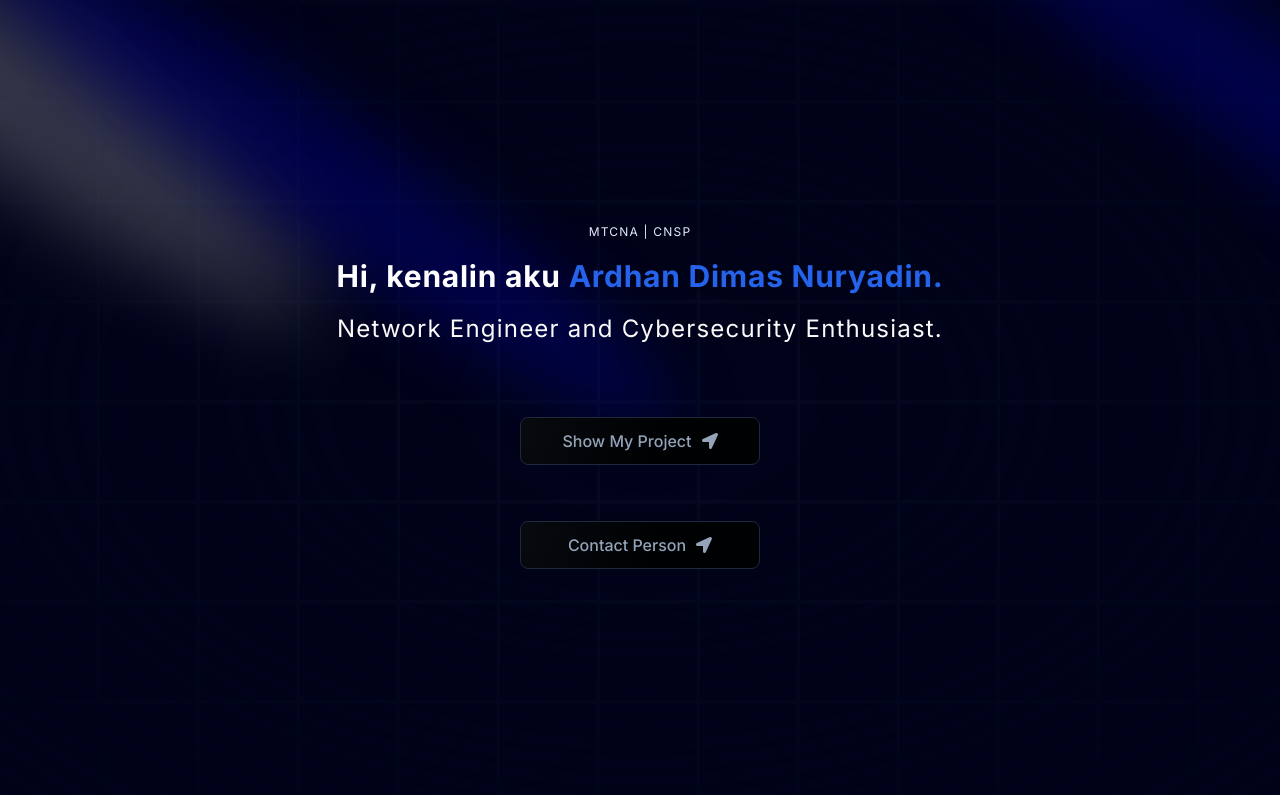
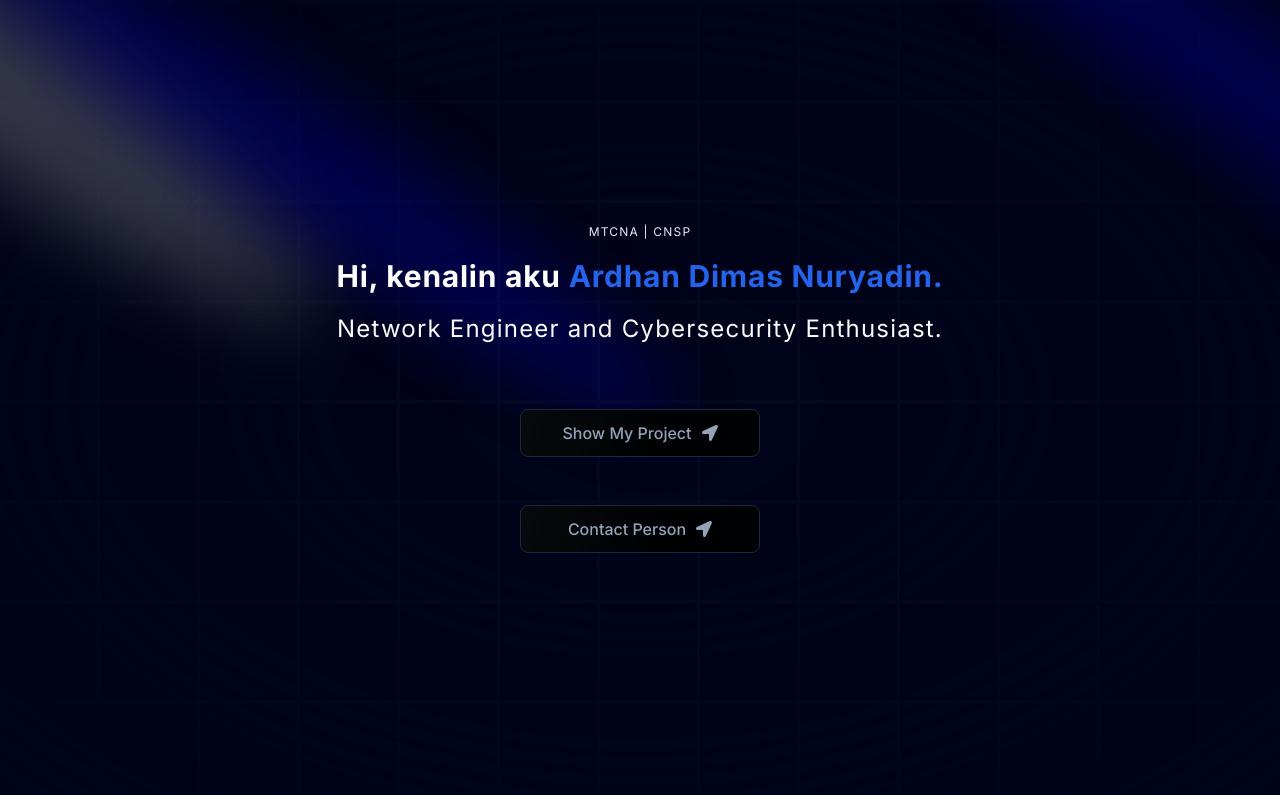
Before and after one commit to Ardhandms/web-santanamekar, a Next.js app: page / in a window 1280 px wide. Shown: the top 795 px of the page. Built offline with nearby package versions, Linux system fonts and the light colour scheme.

Commit message:
revisi penambahan target 3

```diff
--- a/components/Hero.tsx
+++ b/components/Hero.tsx
@@ -35,14 +35,14 @@ const Hero = () => {
             Network Engineer and Cybersecurity Enthusiast.
           </p>
 
-          <a href="#projects" className="mt-4">
+          <a href="#projects" className="mt-2">
             <MagicButton
               title="Show My Project"
               icon={<FaLocationArrow />}
               position="right"
             />
           </a>
-          <a href="#contact" className="mt-4">
+          <a href="#contact" className="mt-2">
             <MagicButton
               title="Contact Person"
               icon={<FaLocationArrow />}
--- a/components/RecentProjects.tsx
+++ b/components/RecentProjects.tsx
@@ -6,8 +6,8 @@ const RecentProjects = () => {
   return (
     <div className="py-20" id="projects">
       <h1 className="heading">
-        My Certificate and Project{" "}
-        <span className="text-blue-600">i&apos;ve Achive</span>
+        My Certificate and Project {""}
+        <span className="text-blue-600">i've Achive</span>
       </h1>
       <p className="text-center md:tracking-wider mb-4 text-sm md:text-sm lg:text-sm">
         (And btw, klik "open in new page" untuk melihat sertifikat nya)
@@ -16,7 +16,7 @@ const RecentProjects = () => {
         {projects.map(({ id, title, des, img, link }) => (
           <div
             key={id}
-            className="lg:min-h-[32.5rem] h-[25rem] flex items-center justify-center sm:w-96 w-[80vw]"
+            className="lg:min-h-[32.5rem] h-[25rem] flex items-cemter justify-center sm:w-96 w-[80vw]"
           >
             <PinContainer title={title} href={link}>
               <a
--- a/next.config.mjs
+++ b/next.config.mjs
@@ -1,4 +1,9 @@
 /** @type {import('next').NextConfig} */
-const nextConfig = {};
+const nextConfig = {
+  output: "export",
+  typescript: {
+    ignoreBuildErrors: true,
+  },
+};
 
 export default nextConfig;
```
